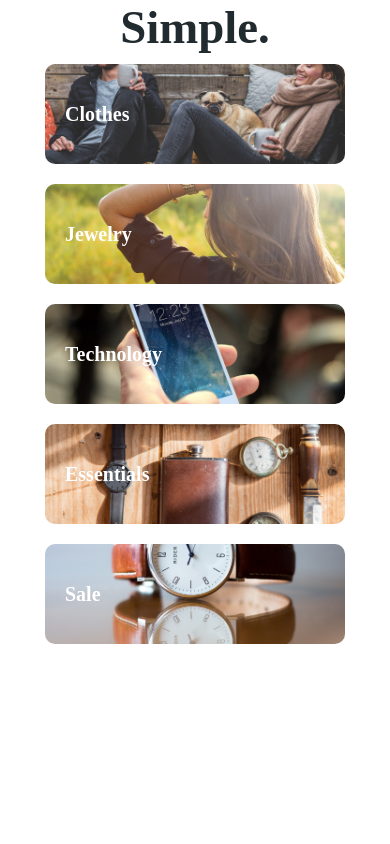
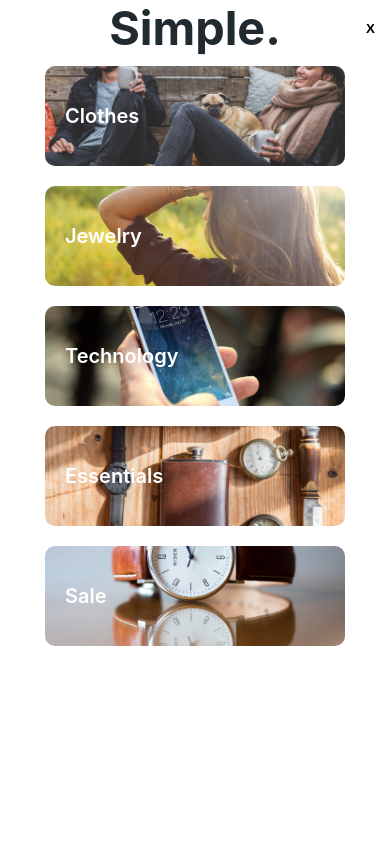
Before and after one commit to SafeCo/react-e-commerce, a React (Create React App) app: page / in a window 390 px wide. Both pictures are taken after a click on the button 40 px from the left and 28 px from the top of the page. Shown: the top 844 px of the page. Built offline with nearby package versions, Linux system fonts and the light colour scheme.

Commit message:
Exit button added to hamburger menu

```diff
--- a/src/globalComponents/modalWrapper/ModalWrapper.css
+++ b/src/globalComponents/modalWrapper/ModalWrapper.css
@@ -1,5 +1,7 @@
 
 .modalWrapper__container{
+    font-family: var(--font-family-sans-serif);
+
     position: fixed;
     height: 100vh;
     width: 100vw;
--- a/src/globalComponents/modalWrapper/ModalWrapper.js
+++ b/src/globalComponents/modalWrapper/ModalWrapper.js
@@ -18,12 +18,15 @@ export default function ModalWrapper(props){
         switch(props.componentName){
 			case "hamburgerMenu":
 				setModalChild(
-					<HamburgerMenu/>
+					<HamburgerMenu
+                        modalFlipSwitch={modalFlipSwitch}
+                    />
 				)
                 break;
             case "sideCart":
                 setModalChild(
                     <SideCart
+                        modalFlipSwitch={modalFlipSwitch}
                     />
                 )
                 break;
--- a/src/navBar/NavBar.js
+++ b/src/navBar/NavBar.js
@@ -12,13 +12,12 @@ import searchIcon from "./icons/search-icon.svg"
 import cartIcon from "./icons/shopping-cart-icon.svg"
 
 //COMPONENTS
-import SideCart from './sideCart/SideCart';
 import NavList from './navList/NavList';
-import HamburgerMenu from './hamburgerMenu/HamburgerMenu';
 import ModalWrapper from '../globalComponents/modalWrapper/ModalWrapper';
+
 function NavBar() {
 
-    const {cartCount, setCartCount} = useContext(CartContext)
+    const {cartCount} = useContext(CartContext)
 	const [modalOpen, setModalOpen] = useState(false)
     const [componentName, setComponentName] = useState("")
 
@@ -35,29 +34,6 @@ function NavBar() {
             .removeEventListener('change', e => setMatches( e.matches ));
         }
     }, []);
-
-    // const modalSwitchOpen= (e)=>{
-    //     console.log(e.currentTarget)
-	// 	switch(e.currentTarget.name){
-	// 		case "hamburgerMenu":
-    //             console.log("owkring")
-	// 			setModalChild(
-	// 				<HamburgerMenu/>
-	// 			)
-    //             break;
-    //         case "sideCart":
-    //             setModalChild(
-    //                 <SideCart
-    //                     modalState={modalOpen}
-    //                     modalSwitch={modalSwitchOpen}
-    //                 />
-    //             )
-    //             break;
-	// 		default :
-	// 			break;
-	// 	}
-	// 	setModalOpen(!modalOpen)
-	// }
 
     return (
         <>
--- a/src/navBar/hamburgerMenu/HamburgerMenu.css
+++ b/src/navBar/hamburgerMenu/HamburgerMenu.css
@@ -26,11 +26,36 @@
 
                                                         /* HEADER */
 
-.hM__logo__container{
-    flex: 1 1 0;
+.hM__header__container{
     font-size: 4rem;
     display: flex;
     justify-content: center;
+}
+.empty{
+    flex: 1 1 0;
+}
+.hM__logo__container{
+    display: flex;
+    justify-content: center;
+    align-items: center;
+    flex: 8 1 0;
+}
+
+.hM__exitButton__container{
+    display: flex;
+    flex: 1 1 0;
+    justify-content: center;
+    align-items: center;
+}
+
+.hM__exitButton{
+    font-weight: 600;
+    height: 30px;
+    width: 30px;
+    border: none;
+    outline: none;
+    cursor: pointer;
+    background-color: transparent;
 }
 
                                                         /* MAIN */
--- a/src/navBar/hamburgerMenu/HamburgerMenu.js
+++ b/src/navBar/hamburgerMenu/HamburgerMenu.js
@@ -5,13 +5,24 @@ import phoneImage from "../../globalImages/phone.jpg"
 import essentialsImage from "../../globalImages/essentials.jpg"
 import saleImage from "../../globalImages/watch.jpg"
 
-function HamburgerMenu() {
+function HamburgerMenu({modalFlipSwitch}) {
 
     return (
 
             <div className="hM__box">
-                <header className="hM__logo__container">
-                    <h3>Simple.</h3>
+                <header className="hM__header__container">
+                    <div className="empty" ></div>
+                    <div className="hM__logo__container">
+                        <h3>Simple.</h3>
+                    </div>
+                    <div className="hM__exitButton__container">
+                        <button
+                            className="hM__exitButton"
+                            onClick={()=>{modalFlipSwitch()}}
+                        >
+                            <p>X</p>
+                        </button>
+                    </div>
                 </header>
                 <main>
                     <ul className="hM__options__container">
--- a/src/navBar/sideCart/SideCart.js
+++ b/src/navBar/sideCart/SideCart.js
@@ -1,4 +1,4 @@
-import {useContext , useEffect, useState} from 'react'
+import {useContext} from 'react'
 import { CartContext } from '../../context/CartContext';
 
 import "./SideCart.css"
@@ -9,7 +9,7 @@ import EmptyCart from './components/EmptyCart';
 import cartIcon from "../icons/shopping-cart-icon.svg"
 
 
-function SideCart() {
+function SideCart({modalFlipSwitch}) {
 
     const {cart, setCart} = useContext(CartContext)
 
@@ -51,7 +51,7 @@ function SideCart() {
                 <div className="sideCart__header__exit-container">
                     <button
                     className="sideCart__header__exit"
-                    // onClick={(e)=>{modalSwitch(e)}}
+                    onClick={(e)=>{modalFlipSwitch()}}
                     >
                         <p>X</p>
                     </button>
```
